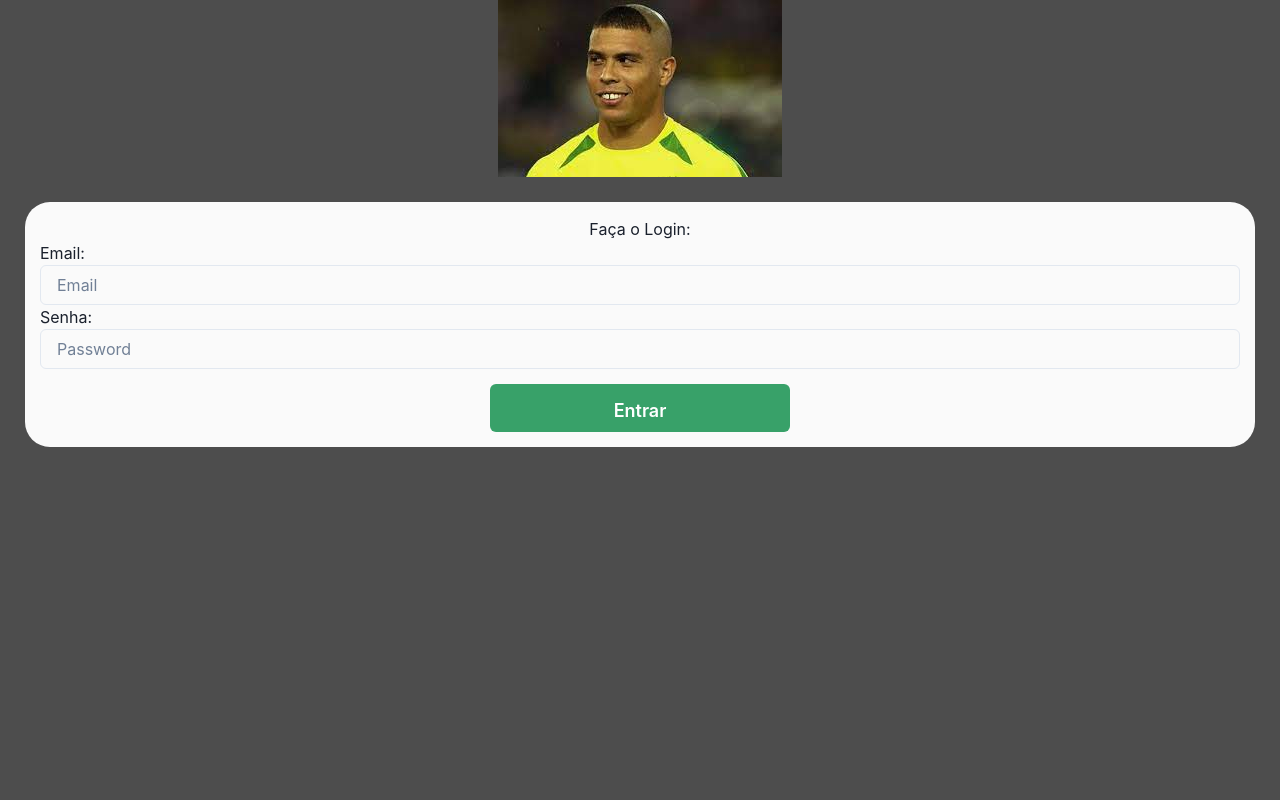
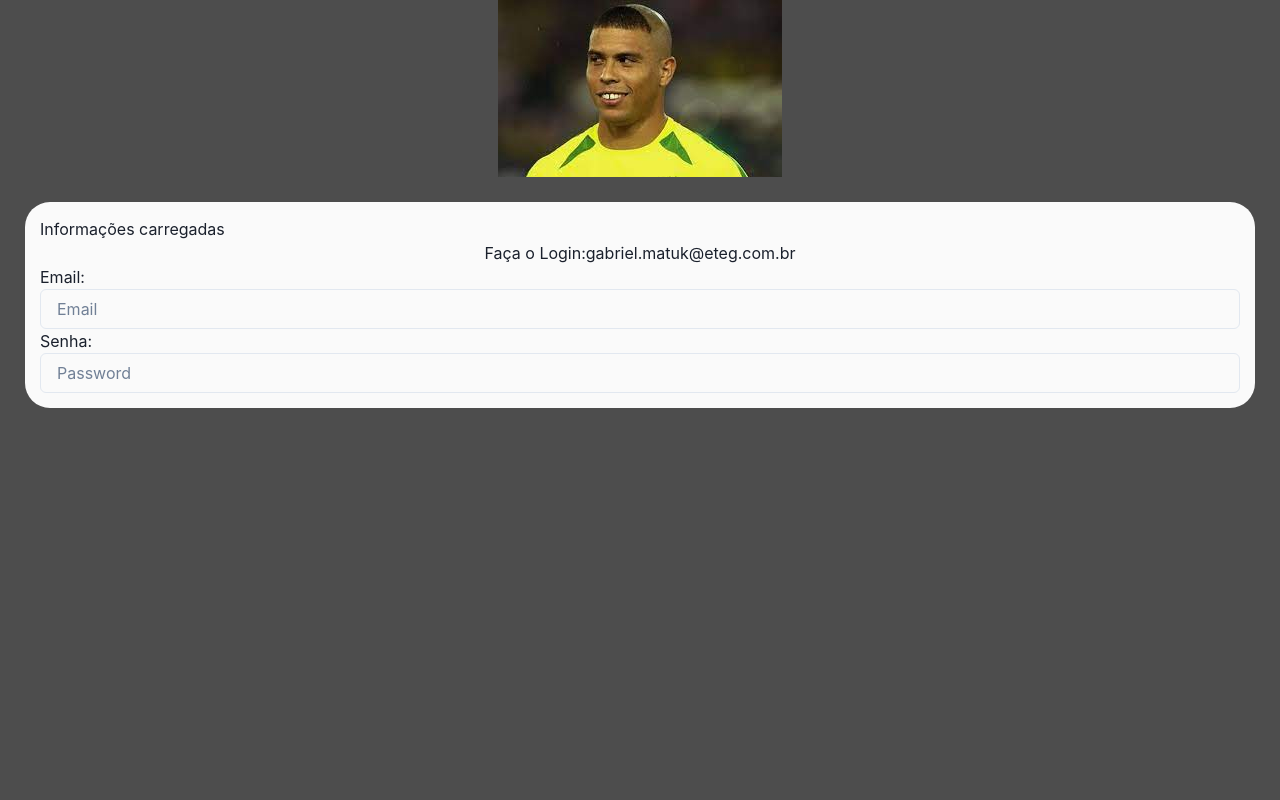
Before and after one commit to gabrielmatuk/ts-study, a React (Create React App) app in the folder 02-React/ts-react/: page / in a window 1280 px wide. Shown: the top 800 px of the page. Built offline with nearby package versions, Linux system fonts and the light colour scheme.

Commit message:
feat(api): creating api and useEffect

```diff
--- a/02-React/ts-react/src/App.tsx
+++ b/02-React/ts-react/src/App.tsx
@@ -2,7 +2,6 @@ import React from 'react';
 import { ChakraProvider, Box } from '@chakra-ui/react'
 import {Layout} from './components/Layout';
 import {Card} from './components/Card'
-
 function App() {
 
   return (
--- /dev/null
+++ b/02-React/ts-react/src/api.ts
@@ -0,0 +1,10 @@
+const conta = {
+    email: 'gabriel.matuk@eteg.com.br',
+    password: '123456'
+}
+
+export const api = new Promise((resolve) => {
+    setTimeout(() => {
+        resolve(conta)
+    },2000)
+})
--- a/02-React/ts-react/src/components/Button.tsx
+++ b/02-React/ts-react/src/components/Button.tsx
@@ -1,11 +1,15 @@
 import {Button}  from '@chakra-ui/react'
+import { MouseEventHandler } from "react"
 
+interface IDButton {
+  onClick: MouseEventHandler
+}
 
-export const ButtonComponent = () => {
+export const ButtonComponent = ({onClick}: IDButton) => {
 
   return (
     <>
-    <Button size='lg' colorScheme='green' paddingTop='5px' marginTop='15px' width='25%' >Entrar</Button>
+    <Button onClick={onClick} size='lg' colorScheme='green' paddingTop='5px' marginTop='15px' width='25%' >Entrar</Button>
     </>
     )
 }
--- a/02-React/ts-react/src/components/Card.tsx
+++ b/02-React/ts-react/src/components/Card.tsx
@@ -1,20 +1,45 @@
 import { Box,Center } from '@chakra-ui/react'
-import { ButtonComponent } from './Button'
-import Inputs from './Inputs'
+// import { login } from '../services/login'
+// import { ButtonComponent } from './Button'
+import {InputsEmail, InputsPassword} from './Inputs'
+import {api} from '../api'
+import React from 'react'
+
+interface userData {
+  email: string
+  password: string
+  name: string
+}
 
 
 export const Card = () => {
+  const [userData, setUserData] = React.useState<null | userData>()
+
+
+  React.useEffect(()=>{
+    const getData = async() => {
+      const data: any | userData = await api
+      setUserData(data)
+    }
+    getData()
+  }, [])
+
+  console.log(userData)
+
   return (
     <Box backgroundColor='#fafafa' borderRadius='25px' padding='15px' >
-
+      {userData === null || userData === undefined ? <h1>Loading ... </h1> : <h1>Informações carregadas</h1>}
     <Center>
     <h1>Faça o Login:</h1>
+    <p>
+    {userData?.email}
+    </p>
     </Center>
 
-    <Inputs id='emailInput' label='Email:' htmlFor='emailInput' placeholder='Email'></Inputs>
-    <Inputs id='passwordInpput' label='Senha:' htmlFor='passwordInpput' type='password' placeholder='Password'></Inputs>
+    <InputsEmail id='emailInput' label='Email:' htmlFor='emailInput' placeholder='Email'></InputsEmail>
+    <InputsPassword id='passwordInpput' label='Senha:' htmlFor='passwordInpput' type='password' placeholder='Password'></InputsPassword>
        <Center>
-        <ButtonComponent />
+        {/* <ButtonComponent onClick={login('gabrielmatuk@.com')}/> */}
       </Center>
     </Box>
   )
--- a/02-React/ts-react/src/components/Inputs.tsx
+++ b/02-React/ts-react/src/components/Inputs.tsx
@@ -1,4 +1,6 @@
 import {Input} from '@chakra-ui/react'
+import React from 'react'
+
 interface IInputs  {
     label: string,
     htmlFor?: string,
@@ -7,18 +9,40 @@ interface IInputs  {
     placeholder: string
 }
 
-export const Inputs = ( {id, label, htmlFor, type, placeholder}: IInputs) => {
+
+export const InputsPassword = ( {id, label, htmlFor, type, placeholder, }: IInputs) => {
+  const [password, setpassword] = React.useState('')
   return (
     <>
     <div>
     <label htmlFor={htmlFor}>
         {label}
     </label>
-    <Input id={id} type={type} placeholder={placeholder}></Input>
+    <Input id={id} type={type} placeholder={placeholder} value={password} onChange={(event) => {setpassword(event.target.value)}}></Input>
     </div>
     </>
 
   )
 }
 
+export const InputsEmail = ( {id, label, htmlFor, type, placeholder}: IInputs) => {
+  const [email, setEmail] = React.useState('')
+
+  return (
+    <>
+    <div>
+    <label htmlFor={htmlFor}>
+        {label}
+    </label>
+    <Input id={id} type={type} placeholder={placeholder} value={email} onChange={(event) => {setEmail(event.target.value)}}></Input>
+    </div>
+    </>
+
+  )
+}
+
+const Inputs = {
+  InputsEmail,
+  InputsPassword
+}
 export default Inputs
```
Also changed, not shown: 02-React/ts-react/src/services/login.ts (+2 -5 lines).
